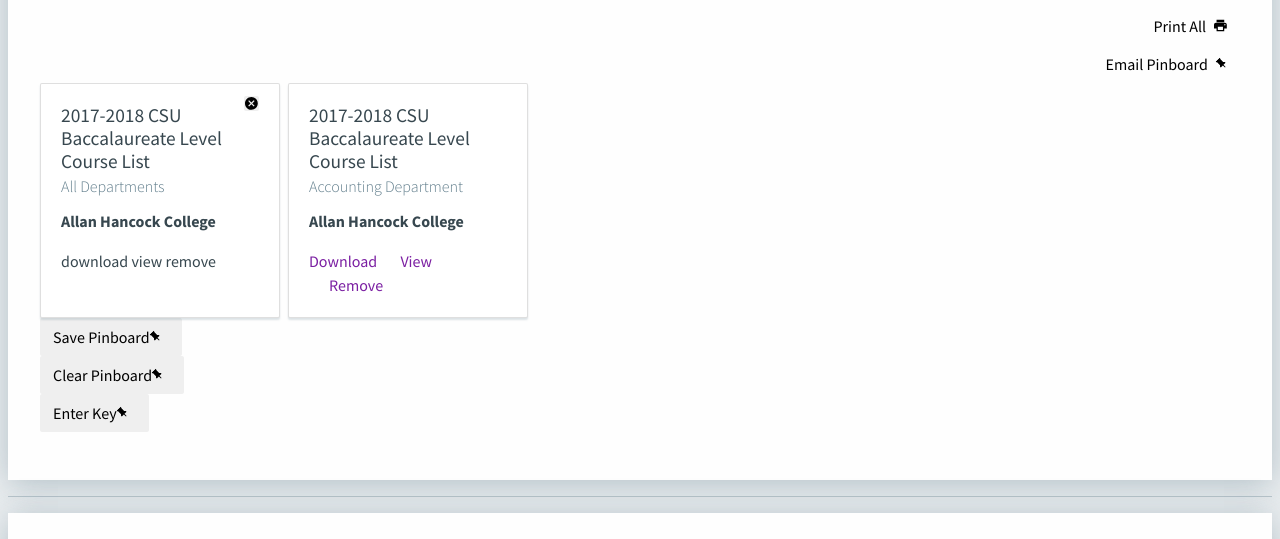
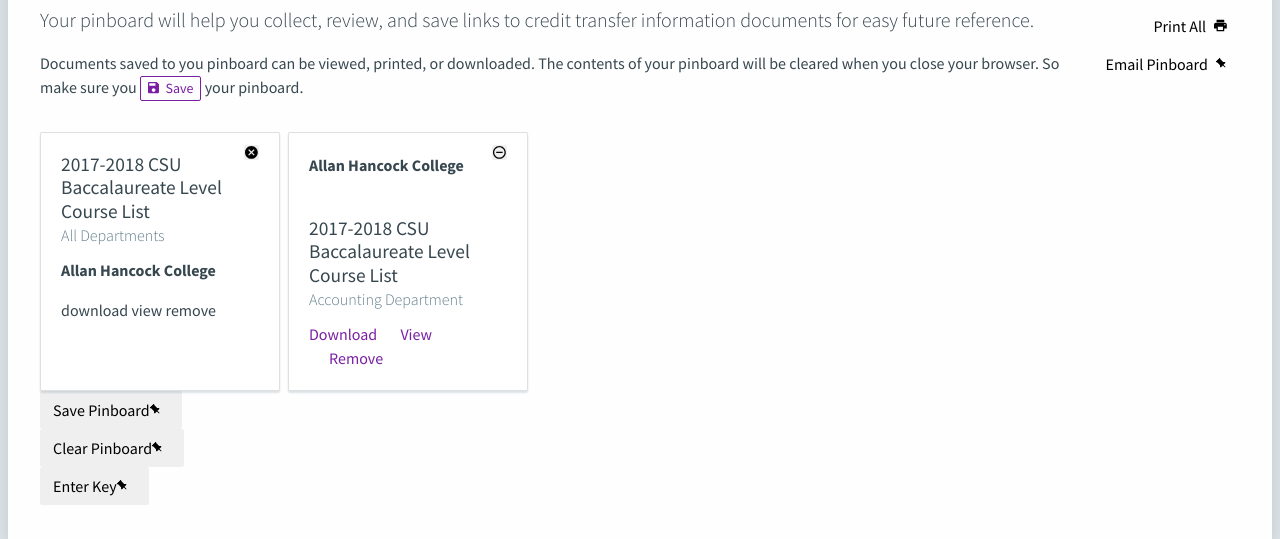
Before and after one commit to aaronsleeper/assist-ui-kit, a website: page app/index.html in a window 1280 px wide. Shown: the part 122-661 px from the top of the page. Drawn offline with nearby package versions, Linux system fonts and the light colour scheme.

Commit message:
card button styles

```diff
--- a/app/index.html
+++ b/app/index.html
@@ -12,6 +12,13 @@
         <div class="pane-head">
             <div class="pane-title">
                 <span class="h2">Pinboard</span>
+                <p class="lead">Your pinboard will help you collect, review, and save links to credit transfer information documents for easy future reference.</p>
+                <p>Documents saved to you pinboard can be viewed, printed, or downloaded. The contents of your pinboard will be cleared when you close your browser. So make sure you <a href="#" class="btn btn-sm btn-outline-primary">
+                <svg xmlns="http://www.w3.org/2000/svg" viewBox="0 0 459 459" class="icon-save">
+                    <path d="M357 0H51C22.95 0 0 22.95 0 51v357c0 28.05 22.95 51 51 51h357c28.05 0 51-22.95 51-51V102L357 0zM229.5 408c-43.35 0-76.5-33.15-76.5-76.5s33.15-76.5 76.5-76.5 76.5 33.15 76.5 76.5-33.15 76.5-76.5 76.5zM306 153H51V51h255v102z"
+                    />
+                </svg>
+                Save</a> your pinboard.</p>
             </div>
             <div class="pane-btns">
                 <button class="btn btn-default">
@@ -62,10 +69,21 @@
                 </div>
             </div>
             <div class="card">
+                <div class="card-head">
+                    <button class="btn btn-default remove-card">
+                        <span class="sr-only">Remove</span>
+                        <svg xmlns="http://www.w3.org/2000/svg" viewBox="0 0 510 510" class="icon-remove">
+                            <path d="M127.5 229.5v51h255v-51h-255zM255 0C114.75 0 0 114.75 0 255s114.75 255 255 255 255-114.75 255-255S395.25 0 255 0zm0 459c-112.2 0-204-91.8-204-204S142.8 51 255 51s204 91.8 204 204-91.8 204-204 204z"
+                            />
+                        </svg>
+                    </button>
+                    <p class="card-text"><strong>Allan Hancock College</strong></p>
+                </div>
                 <div class="card-body">
-                    <h5 class="card-title">2017-2018 CSU Baccalaureate Level Course List<br>
-                    <small>Accounting Department</small></h5>
-                    <p class="card-text"><strong>Allan Hancock College</strong></p>
+                    <h5 class="card-title">2017-2018 CSU Baccalaureate Level Course List
+                        <br>
+                        <small>Accounting Department</small>
+                    </h5>
                     <a href="#" class="card-link">Download</a>
                     <a href="#" class="card-link">View</a>
                     <a href="#" class="card-link">Remove</a>
@@ -130,6 +148,8 @@
         <h4>h4. Heading style</h4>
         <h5>h5. Heading style</h5>
         <h6>h6. Heading style</h6>
+        <p class="lead">Lead-in style lorem ipsum, dolor sit amet consectetur adipisicing elit. Excepturi vitae repellat, dolorem veniam porro id temporibus? Dolorum possimus aut consequuntur doloribus ipsa temporibus, cumque ducimus quas ex in aperiam assumenda.</p>
+        <p>Paragraph style lorem ipsum dolor, sit amet consectetur adipisicing elit. Illo tempore quidem eaque nemo facere velit, nihil labore quod unde libero voluptates exercitationem earum nam. Voluptatibus ducimus quis et itaque eligendi.</p>
     </section>
 
     <hr>
--- a/app/scss/_buttons.scss
+++ b/app/scss/_buttons.scss
@@ -7,7 +7,10 @@
 .btn {
     display: flex;
     align-items: center;
-    border-color: transparent;
+    &.btn-primary,
+    &.btn-default {
+        border-color: transparent;
+    }
 }
 
 // Buttons with icons
@@ -29,3 +32,13 @@
         }
     }
 }
+.btn-sm {
+    border-radius: $border-radius;
+}
+p .btn {
+    display: inline;
+    padding: 0.15em 0.5em;
+    svg[class*="icon-"] {
+        margin-right: 0.25em;
+    }
+}
--- a/app/scss/_card.scss
+++ b/app/scss/_card.scss
@@ -1,13 +1,25 @@
 .card {
     position: relative;
     box-shadow: 0 2px 2px 0 rgba($gray-500, 0.21);
+    @include transition-property(transform);
+    @include transition-duration($duration-exit);
+    @include transition-easing($easing-decel);
+    transform-origin: 50% 50%;
+    .card-head {
+        @extend .card-body;
+    }
     .remove-card {
         position: absolute;
         top: $card-spacer-y;
         right: $card-spacer-x;
         padding: 0;
-        svg.icon-close {
+        svg[class^="icon-"] {
             margin-right: 0;
         }
     }
+    &:hover {
+        transform: translateZ(0) scale(1.1) translate3d(0,0,0);
+        @include transition-duration($duration-entry);
+        @include transition-easing($easing-accel);
+    }
 }
```
Also changed, not shown: app/css/app.css.
